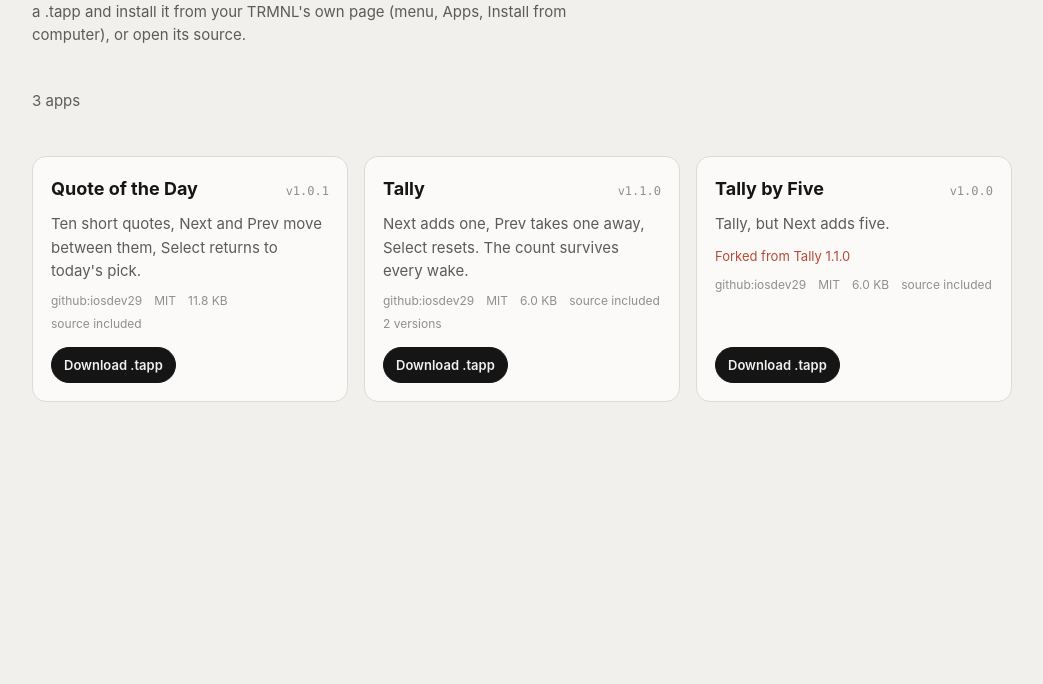
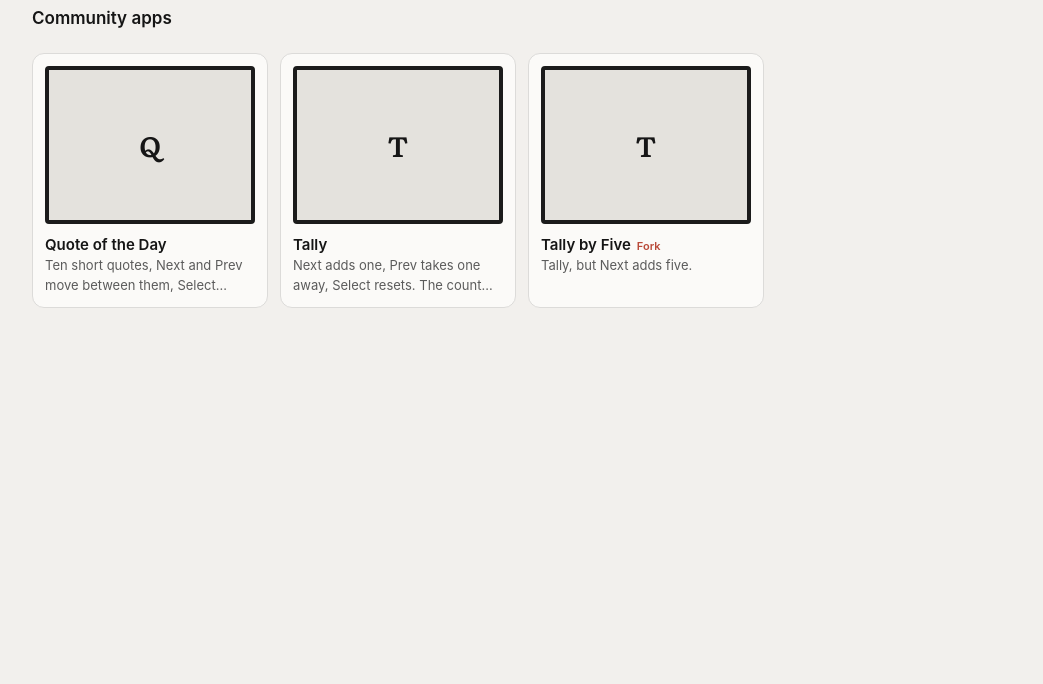
Before and after one commit to iosdev29/trmnl-apps-registry, a website: page index.html in a window 1280 px wide. Shown: the part 116-800 px from the top of the page, without its empty margins (118-1161 px from the left). Drawn offline with Linux system fonts and the light colour scheme.

Commit message:
Catalog as one component, laid out like trmnl.com's Plugins
Less text, more screen: tiles with the app's screen, its name and one line, search, and the details in a sheet.
The gallery and TRMNL Apps Studio both mount catalog.js, so they show the same place with the same content; each
host chooses the actions (the gallery: the .tapp and its source).

```diff
--- /dev/null
+++ b/catalog.js
@@ -0,0 +1,133 @@
+// The app catalog as one component, so the gallery on GitHub Pages and TRMNL Apps Studio show the same place with
+// the same content: tiles like trmnl.com's Plugins page (screen, name, one line), search, and a detail sheet.
+//   mountCatalog(element, { indexURL, actions: (app, tappURL, closeSheet) => [{ label, href?, onClick?, primary? }] })
+// Each host decides the actions: the gallery offers the .tapp and its source, Studio opens, forks and installs.
+
+const CSS = `
+.tc { --tc-bg: #F2F0ED; --tc-tile: #FBFAF8; --tc-line: #DCDBD9; --tc-ink: #151515; --tc-muted: #5B5B5B;
+  --tc-faint: #8F8F8F; --tc-accent: #F8654B; --tc-accent-ink: #B94938; --tc-paper: #E4E2DD;
+  color: var(--tc-ink); font: 14px/1.5 -apple-system, BlinkMacSystemFont, "Segoe UI", sans-serif; display: grid; gap: 22px; }
+@media (prefers-color-scheme: dark) {
+  .tc { --tc-bg: #151515; --tc-tile: #1C1C1C; --tc-line: #2E2E2E; --tc-ink: #E8E7E4; --tc-muted: #AAAAAA;
+    --tc-faint: #7D7D7D; --tc-accent-ink: #FF9280; }
+}
+.tc-head { display: flex; flex-wrap: wrap; gap: 12px 24px; align-items: end; justify-content: space-between; }
+.tc-head h1 { margin: 0; font: 600 30px/1.1 Literata, Georgia, "Times New Roman", serif; }
+.tc-head p { margin: 4px 0 0; color: var(--tc-muted); font-size: 15px; }
+.tc-search { position: relative; flex: 0 1 320px; min-width: 200px; }
+.tc-search input { width: 100%; box-sizing: border-box; height: 38px; padding: 0 12px 0 34px; border-radius: 999px;
+  border: 1px solid var(--tc-line); background: var(--tc-tile); color: var(--tc-ink); font: inherit; }
+.tc-search input:focus-visible { outline: 2px solid var(--tc-accent); outline-offset: 1px; }
+.tc-search svg { position: absolute; left: 12px; top: 11px; width: 16px; height: 16px; color: var(--tc-faint); }
+.tc-section { margin: 0; font-size: 17px; font-weight: 600; }
+.tc-grid { display: grid; grid-template-columns: repeat(auto-fill, minmax(200px, 1fr)); gap: 12px; }
+.tc-tile { all: unset; box-sizing: border-box; cursor: pointer; background: var(--tc-tile); border: 1px solid var(--tc-line);
+  border-radius: 12px; padding: 12px; display: flex; flex-direction: column; gap: 10px; transition: border-color .15s; }
+.tc-tile:hover { border-color: var(--tc-faint); }
+.tc-tile:focus-visible { outline: 2px solid var(--tc-accent); outline-offset: 2px; }
+.tc-screen { aspect-ratio: 1872 / 1404; width: 100%; border-radius: 4px; background: var(--tc-paper); object-fit: cover;
+  display: grid; place-items: center; color: #161616; font: 600 28px/1 Literata, Georgia, serif; border: 4px solid #1B1B1B; box-sizing: border-box; }
+.tc-name { font-weight: 600; font-size: 15px; display: flex; gap: 6px; align-items: baseline; }
+.tc-summary { color: var(--tc-muted); font-size: 13px; display: -webkit-box; -webkit-line-clamp: 2; -webkit-box-orient: vertical; overflow: hidden; }
+.tc-badge { font-size: 11px; font-weight: 600; color: var(--tc-accent-ink); }
+.tc-empty { color: var(--tc-muted); }
+.tc-sheet { border: 1px solid var(--tc-line); border-radius: 16px; padding: 0; background: var(--tc-tile); color: var(--tc-ink);
+  width: min(560px, calc(100vw - 32px)); }
+.tc-sheet::backdrop { background: rgba(0, 0, 0, .45); }
+.tc-sheet-body { padding: 20px; display: grid; gap: 14px; }
+.tc-sheet h2 { margin: 0; font: 600 22px/1.2 Literata, Georgia, serif; }
+.tc-sheet p { margin: 0; color: var(--tc-muted); }
+.tc-facts { display: grid; grid-template-columns: auto 1fr; gap: 4px 16px; font-size: 13px; margin: 0; }
+.tc-facts dt { color: var(--tc-faint); }
+.tc-facts dd { margin: 0; overflow-wrap: anywhere; }
+.tc-actions { display: flex; flex-wrap: wrap; gap: 8px; }
+.tc-actions a, .tc-actions button { all: unset; cursor: pointer; font-size: 13px; font-weight: 600; padding: 8px 14px;
+  border-radius: 999px; border: 1px solid var(--tc-line); color: var(--tc-ink); }
+.tc-actions .primary { background: var(--tc-ink); color: var(--tc-bg); border-color: var(--tc-ink); }
+.tc-actions :focus-visible { outline: 2px solid var(--tc-accent); outline-offset: 2px; }
+.tc-close { position: absolute; top: 12px; right: 12px; }
+`;
+
+function el(tag, props = {}, ...children) {
+  const e = Object.assign(document.createElement(tag), props);
+  e.append(...children.filter((c) => c != null && c !== false));
+  return e;
+}
+
+const SEARCH_ICON = '<svg viewBox="0 0 16 16" fill="none" stroke="currentColor" stroke-width="1.6" aria-hidden="true"><circle cx="7" cy="7" r="5"/><path d="m11 11 3.5 3.5"/></svg>';
+
+/** The app's screen: its screenshot, or a blank e-ink panel with its initial. */
+function screen(app, base, large = false) {
+  if (app.screenshot) return el('img', { className: 'tc-screen', src: new URL(app.screenshot, base).href, alt: `${app.name} on a TRMNL X`, loading: large ? 'eager' : 'lazy' });
+  return el('div', { className: 'tc-screen', textContent: app.name.slice(0, 1), role: 'img', ariaLabel: `${app.name}, no screenshot yet` });
+}
+
+function action({ label, href, onClick, primary }) {
+  const a = href ? el('a', { href, textContent: label, rel: 'noopener' }) : el('button', { type: 'button', textContent: label });
+  if (primary) a.className = 'primary';
+  if (onClick) a.addEventListener('click', onClick);
+  return a;
+}
+
+export async function mountCatalog(root, { indexURL, actions, title = 'Apps', subtitle = 'What will your TRMNL run?' }) {
+  if (!document.getElementById('tc-style')) document.head.append(el('style', { id: 'tc-style', textContent: CSS }));
+  const base = new URL('.', new URL(indexURL, location.href)).href;
+  const search = el('input', { type: 'search', placeholder: 'Search apps', ariaLabel: 'Search apps' });
+  const searchBox = el('label', { className: 'tc-search' }, search);
+  searchBox.insertAdjacentHTML('afterbegin', SEARCH_ICON);
+  const grid = el('div', { className: 'tc-grid' });
+  const status = el('p', { className: 'tc-empty', textContent: 'Loading apps…' });
+  const sheet = el('dialog', { className: 'tc-sheet' });
+  root.replaceChildren(el('div', { className: 'tc' },
+    el('div', { className: 'tc-head' }, el('div', {}, el('h1', { textContent: title }), el('p', { textContent: subtitle })), searchBox),
+    el('h2', { className: 'tc-section', textContent: 'Community apps' }), status, grid, sheet));
+
+  let index;
+  try {
+    const r = await fetch(indexURL, { cache: 'no-cache' });
+    if (!r.ok) throw new Error(String(r.status));
+    index = await r.json();
+  } catch {
+    status.textContent = 'The catalog could not be loaded. Check your connection and try again.';
+    return;
+  }
+  const byId = new Map(index.apps.map((a) => [a.id, a]));
+  const tappURL = (a) => new URL(a.tapp, base).href;
+
+  const open = (a) => {
+    const origin = a.forked_from && (byId.get(a.forked_from.id)?.name ?? a.forked_from.id);
+    const facts = [
+      ['Version', a.versions.length > 1 ? `${a.version} (${a.versions.length} versions)` : a.version],
+      ['Author', a.author], ['License', a.license], ['Size', `${(a.size / 1024).toFixed(1)} KB`],
+      ['Source', a.has_source ? 'included, can be forked' : 'not included'],
+      origin && ['Forked from', `${origin} ${a.forked_from.version}`],
+    ].filter(Boolean);
+    const close = el('button', { type: 'button', className: 'tc-close', textContent: 'Close' });
+    close.addEventListener('click', () => sheet.close());
+    sheet.replaceChildren(el('div', { className: 'tc-sheet-body' },
+      screen(a, base, true),
+      el('h2', { textContent: a.name }),
+      el('p', { textContent: a.summary }),
+      el('dl', { className: 'tc-facts' }, ...facts.flatMap(([k, v]) => [el('dt', { textContent: k }), el('dd', { textContent: v })])),
+      el('div', { className: 'tc-actions' }, ...actions(a, tappURL(a), () => sheet.close()).map(action), close)));
+    sheet.showModal();
+  };
+
+  const render = () => {
+    const q = search.value.trim().toLowerCase();
+    const shown = index.apps.filter((a) => !q || `${a.name} ${a.summary} ${a.author}`.toLowerCase().includes(q));
+    status.textContent = shown.length ? '' : q ? `No apps match “${search.value.trim()}”.` : 'No apps yet.';
+    status.hidden = !status.textContent;
+    grid.replaceChildren(...shown.map((a) => {
+      const tile = el('button', { type: 'button', className: 'tc-tile', ariaLabel: `${a.name}: ${a.summary}` },
+        screen(a, base),
+        el('div', {}, el('div', { className: 'tc-name' }, a.name, a.forked_from ? el('span', { className: 'tc-badge', textContent: 'Fork' }) : null),
+          el('div', { className: 'tc-summary', textContent: a.summary })));
+      tile.addEventListener('click', () => open(a));
+      return tile;
+    }));
+  };
+  search.addEventListener('input', render);
+  render();
+  return { index, open: (id) => byId.has(id) && open(byId.get(id)) };
+}
--- a/index.html
+++ b/index.html
@@ -3,83 +3,31 @@
 <head>
 <meta charset="utf-8">
 <meta name="viewport" content="width=device-width, initial-scale=1">
-<title>TRMNL Apps Registry</title>
+<title>TRMNL Apps</title>
+<link rel="preconnect" href="https://fonts.googleapis.com">
+<link rel="preconnect" href="https://fonts.gstatic.com" crossorigin>
+<link rel="stylesheet" href="https://fonts.googleapis.com/css2?family=Literata:opsz,wght@7..72,600&display=swap">
 <style>
-:root {
-  --bg: #F2F0ED; --surface: #FBFAF8; --line: #DCDBD9; --ink: #151515; --muted: #5B5B5B; --faint: #8F8F8F;
-  --accent: #F8654B; --accent-ink: #B94938; --inset: #E8E7E4;
-  font: 15px/1.55 -apple-system, BlinkMacSystemFont, "Segoe UI", sans-serif;
-}
-@media (prefers-color-scheme: dark) {
-  :root { color-scheme: dark; --bg: #151515; --surface: #202020; --line: #2E2E2E; --ink: #E8E7E4; --muted: #AAAAAA;
-    --faint: #7D7D7D; --accent-ink: #FF9280; --inset: #181818; }
-}
-body { margin: 0; background: var(--bg); color: var(--ink); }
-main { max-width: 980px; margin: 0 auto; padding-inline: 20px; padding-block: 40px 64px; display: grid; gap: 28px; }
-h1 { margin: 0; font-size: 30px; }
-header p { margin: 6px 0 0; color: var(--muted); max-width: 65ch; }
-#apps { display: grid; grid-template-columns: repeat(auto-fill, minmax(280px, 1fr)); gap: 16px; }
-.card { background: var(--surface); border: 1px solid var(--line); border-radius: 14px; padding: 18px; display: flex; flex-direction: column; gap: 10px; }
-.shot { aspect-ratio: 1872 / 1404; border-radius: 6px; background: var(--inset); object-fit: cover; width: 100%; }
-.title { display: flex; justify-content: space-between; gap: 8px; align-items: baseline; }
-.title h2 { margin: 0; font-size: 18px; }
-.ver { font: 12px/1 ui-monospace, Menlo, monospace; color: var(--faint); }
-.summary { margin: 0; color: var(--muted); }
-.meta { font-size: 12px; color: var(--faint); display: flex; flex-wrap: wrap; gap: 4px 12px; }
-.fork { font-size: 13px; color: var(--accent-ink); }
-.actions { display: flex; flex-wrap: wrap; gap: 8px; margin-top: auto; padding-top: 4px; } /* same row on every card */
-.actions a { font-size: 13px; font-weight: 600; text-decoration: none; padding: 7px 12px; border-radius: 999px; border: 1px solid var(--line); color: var(--ink); }
-.actions a.primary { background: var(--ink); color: var(--bg); border-color: var(--ink); }
-.actions a:focus-visible { outline: 2px solid var(--accent); outline-offset: 2px; }
-#status { color: var(--muted); }
+:root { background: #F2F0ED; }
+@media (prefers-color-scheme: dark) { :root { background: #151515; color-scheme: dark; } }
+body { margin: 0; }
+main { max-width: 980px; margin: 0 auto; padding-inline: 20px; padding-block: 40px 64px; }
 </style>
 </head>
 <body>
-<main>
-  <header>
-    <h1>TRMNL Apps</h1>
-    <p>Community apps for TRMNL, checked by CI against the device's own rules. Download a .tapp and install it from your TRMNL's own page (menu, Apps, Install from computer), or open its source.</p>
-  </header>
-  <p id="status">Loading the catalog…</p>
-  <section id="apps" aria-label="Apps"></section>
-</main>
+<main id="catalog"></main>
 <script type="module">
-// The Studio that opens apps. TRMNL Apps Studio for the web is not hosted yet, so the button shows only with
-// ?studio=<url> (a local Studio while testing).
+import { mountCatalog } from './catalog.js';
+// TRMNL Apps Studio for the web is not hosted yet: ?studio=<url> (a local Studio while testing) adds Open in Studio.
 const studio = new URLSearchParams(location.search).get('studio');
-function el(tag, props = {}, ...children) {
-  const e = Object.assign(document.createElement(tag), props);
-  e.append(...children.filter(Boolean));
-  return e;
-}
-
-async function main() {
-  const status = document.getElementById('status');
-  let index;
-  try { index = await (await fetch('index.json', { cache: 'no-cache' })).json(); }
-  catch { status.textContent = 'The catalog could not be loaded.'; return; }
-  const byId = new Map(index.apps.map((a) => [a.id, a]));
-  status.textContent = `${index.apps.length} apps`;
-  for (const a of index.apps) {
-    const tappURL = new URL(a.tapp, location.href).href;
-    const origin = a.forked_from && (byId.get(a.forked_from.id)?.name ?? a.forked_from.id);
-    document.getElementById('apps').append(el('article', { className: 'card' },
-      a.screenshot ? el('img', { className: 'shot', src: a.screenshot, alt: `${a.name} on a TRMNL X` }) : null,
-      el('div', { className: 'title' }, el('h2', { textContent: a.name }), el('span', { className: 'ver', textContent: `v${a.version}` })),
-      el('p', { className: 'summary', textContent: a.summary }),
-      origin ? el('div', { className: 'fork', textContent: `Forked from ${origin} ${a.forked_from.version}` }) : null,
-      el('div', { className: 'meta' },
-        el('span', { textContent: a.author }), el('span', { textContent: a.license }),
-        el('span', { textContent: `${(a.size / 1024).toFixed(1)} KB` }),
-        el('span', { textContent: a.has_source ? 'source included' : 'no source' }),
-        a.versions.length > 1 ? el('span', { textContent: `${a.versions.length} versions` }) : null),
-      el('div', { className: 'actions' },
-        studio ? el('a', { className: 'primary', href: `${studio}?install=${encodeURIComponent(tappURL)}&sha256=${a.sha256}`, textContent: 'Open in Studio' }) : null,
-        el('a', { className: studio ? '' : 'primary', href: a.tapp, textContent: 'Download .tapp' }),
-        a.source ? el('a', { href: a.source, textContent: 'Source', rel: 'noopener' }) : null)));
-  }
-}
-main();
+mountCatalog(document.getElementById('catalog'), {
+  indexURL: 'index.json',
+  actions: (app, tappURL) => [
+    studio && { label: 'Open in Studio', primary: true, href: `${studio}?install=${encodeURIComponent(tappURL)}&sha256=${app.sha256}` },
+    { label: 'Download .tapp', primary: !studio, href: tappURL },
+    app.source && { label: 'Source', href: app.source },
+  ].filter(Boolean),
+});
 </script>
 </body>
 </html>
```
Also changed, not shown: .github/workflows/pages.yml.
